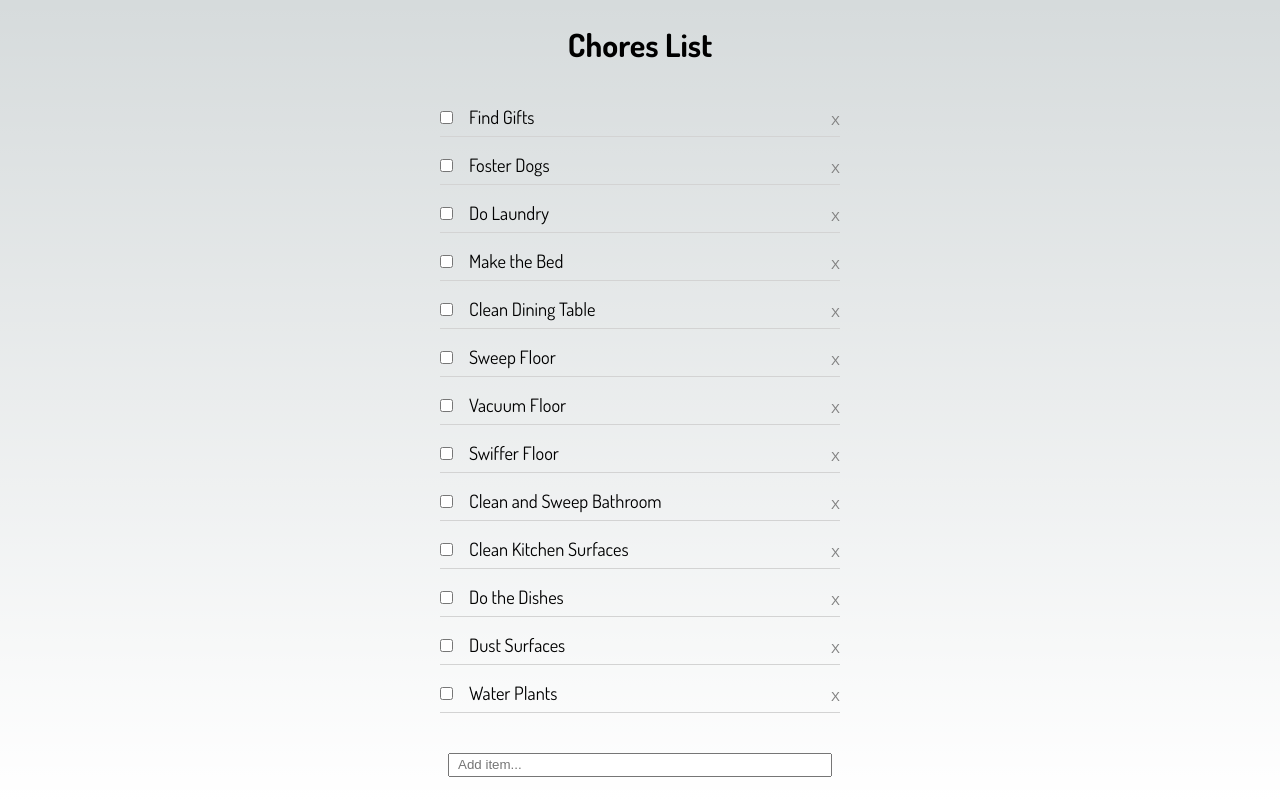
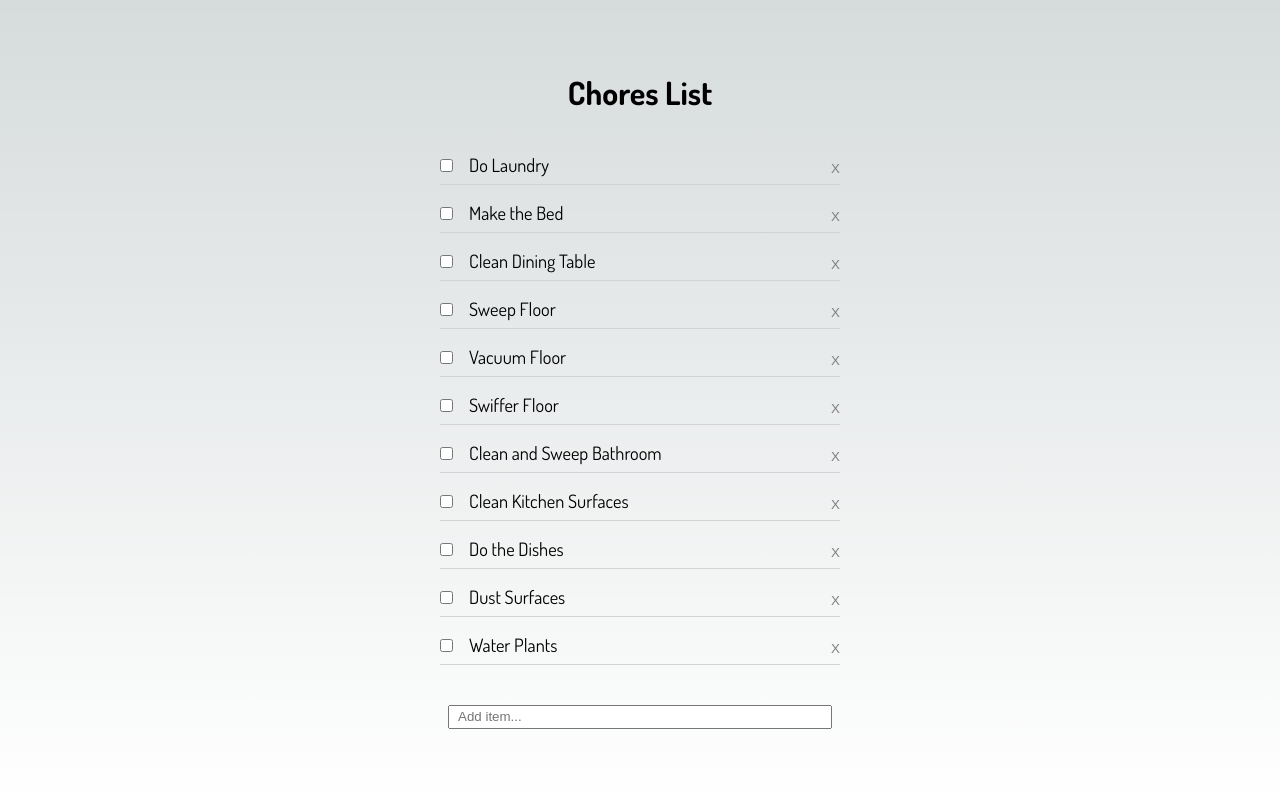
Before and after one commit to crencricca/portfolio, a Next.js app: page /chores in a window 1280 px wide. Built offline with nearby package versions, Linux system fonts and the light colour scheme.

Commit message:
Remove items

```diff
--- a/src/app/constants.ts
+++ b/src/app/constants.ts
@@ -8,16 +8,6 @@ export type Item = {
 }
 
 export const chores: Item[] = [
-    {
-        checked: false,
-        text: 'Find Gifts',
-        last_completed: undefined
-    },
-    {
-        checked: false,
-        text: 'Foster Dogs',
-        last_completed: undefined
-    },
     {
         checked: false,
         text: 'Do Laundry',
```
